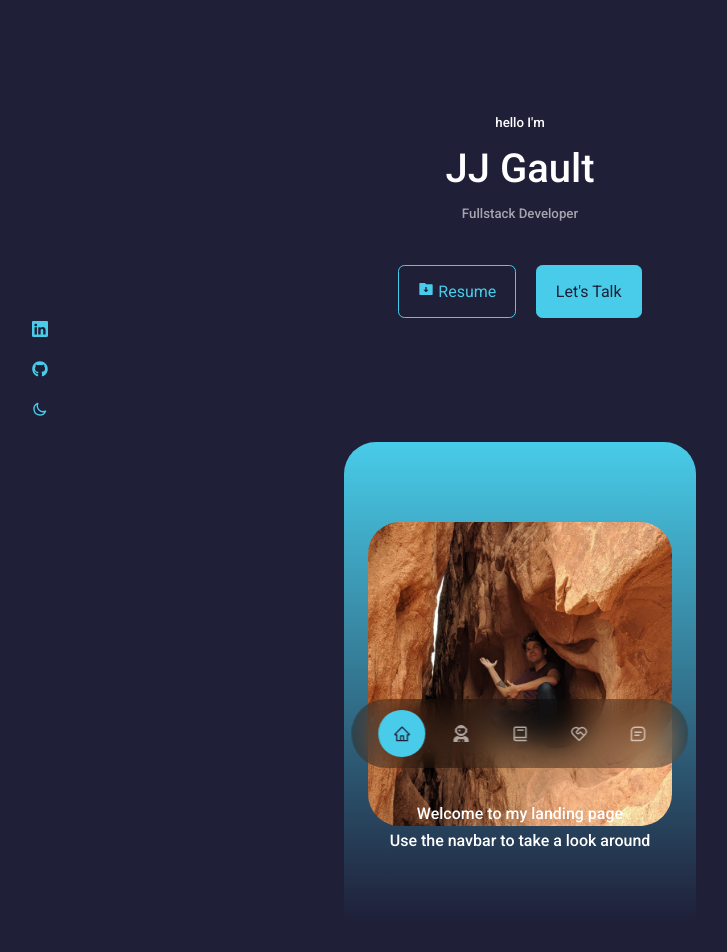
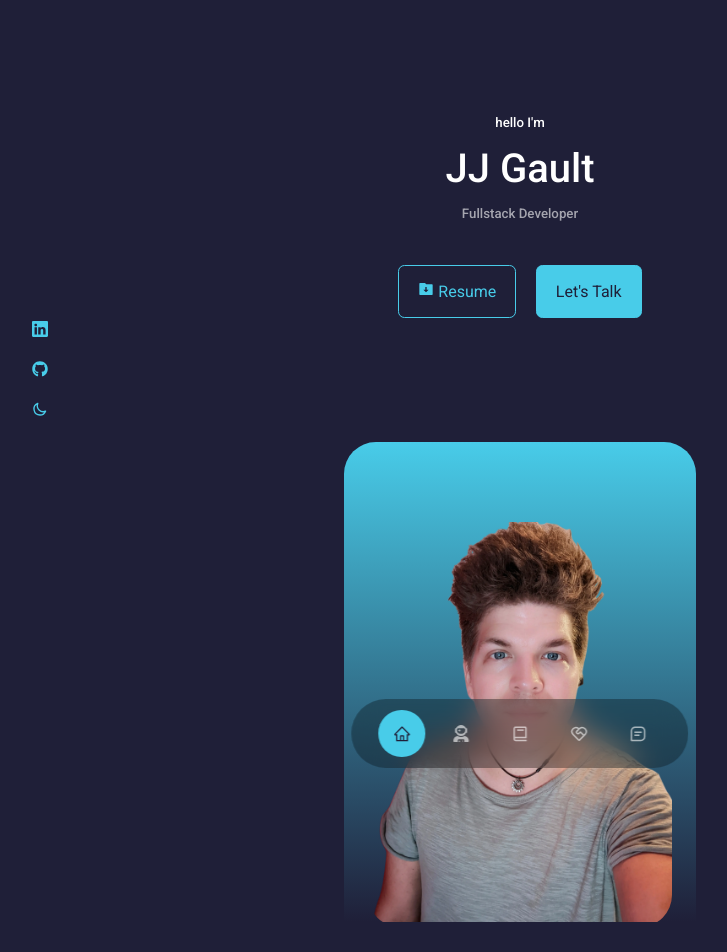
Before and after one commit to jgault87/react-blog, a React (Create React App) app: page / in a window 1280 px wide. Shown: the top 952 px of the page, without its empty margins (120-847 px from the left). Built offline with nearby package versions, Linux system fonts and the light colour scheme.

Commit message:
updated header image

```diff
--- a/src/components/header/Header.js
+++ b/src/components/header/Header.js
@@ -1,7 +1,7 @@
 import React from 'react'
 import './header.css'
 import CTA from './CTA'
-import ME from '../../assets/welcome.webp'
+import ME from '../../assets/welcome1.webp'
 import HeaderSocial from './HeaderSocials'
 import SpringAnimation from '../Springin'
 
@@ -22,6 +22,7 @@ const Header = ({handlePageChange}) => {
         <div className="me">
           <img src={ME} alt="me" />
 
+
         </div>
 
         {/* <a href="#contact" className="scroll__down">  use the navbar</a> */}
@@ -30,9 +31,9 @@ const Header = ({handlePageChange}) => {
 
         </div>
 
-        <div className="container header__container-bottom">
+        {/* <div className="container header__container-bottom">
         <h4>Welcome to my landing page</h4>
-        <h4>Use the navbar to take a look around</h4></div>
+        <h4>Use the navbar to take a look around</h4></div> */}
       </header>
 
 
```
Also changed, not shown: src/assets/welcome1.webp (added).
